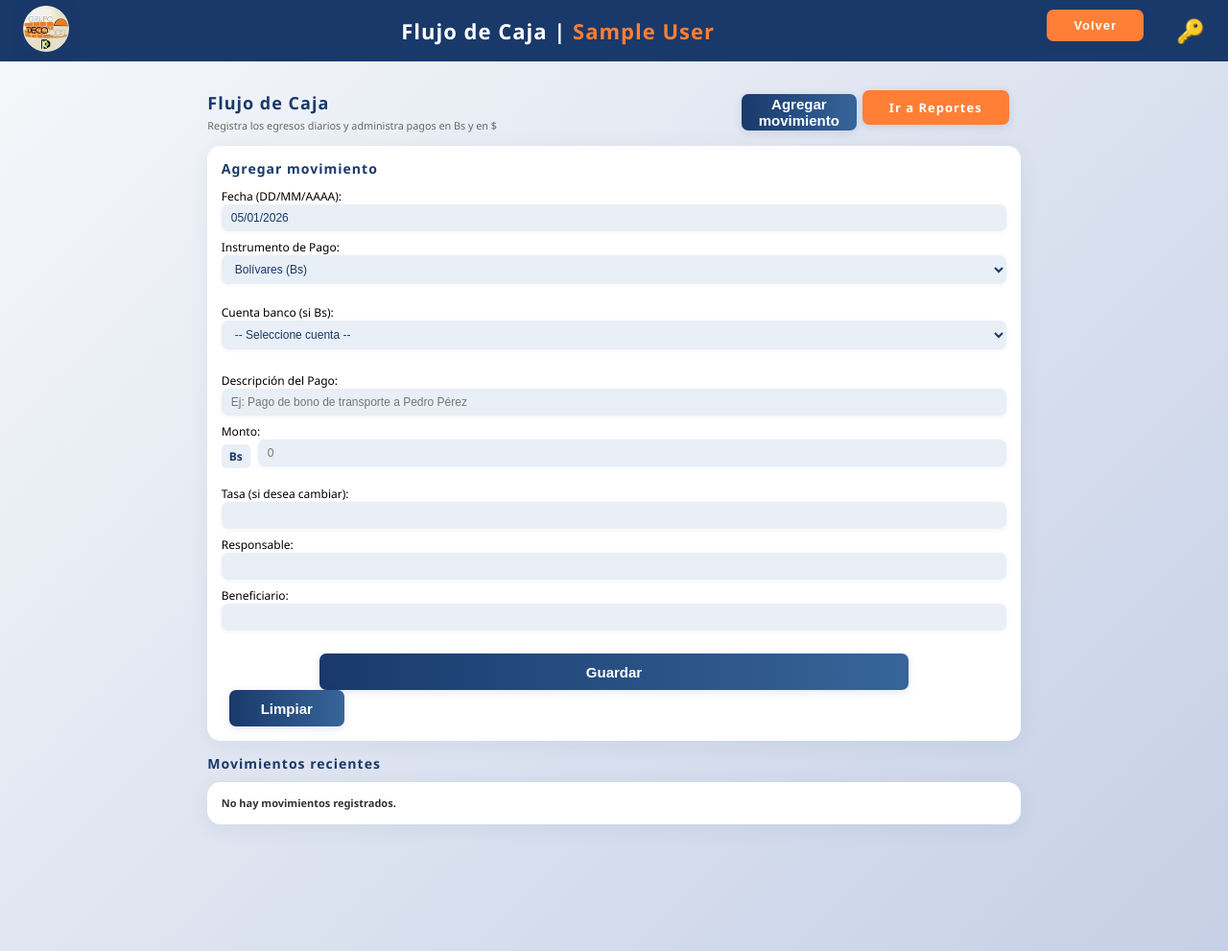
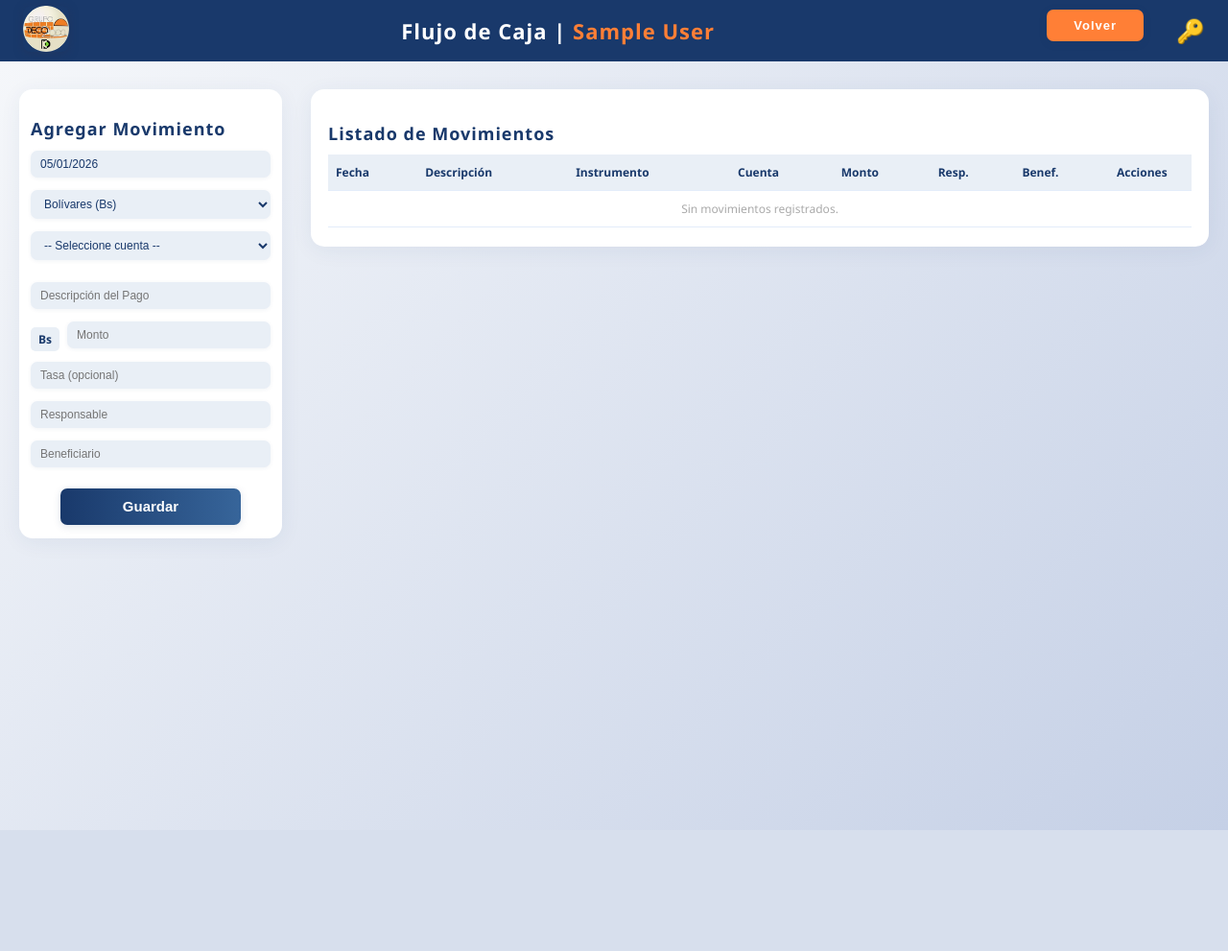
Before and after one commit to Stromgarde76/deco_system, a PHP site: page /modules/flujocaja.php in a window 1280 px wide. Shown: the whole page at 96% size. After the commit the page ends 865 px from the top, so only its background shows below. Run offline with PHP 8.4, Linux system fonts and the light colour scheme; the visitor is signed in with stand-in values (Sample User, id 1); data that the repository does not hold is empty.

Commit message:
Redesign flujocaja.php to follow bancos.php visual pattern
Co-authored-by: Stromgarde76 <223334061+Stromgarde76@users.noreply.github.com>

```diff
--- a/modules/flujocaja.php
+++ b/modules/flujocaja.php
@@ -356,51 +356,24 @@ unset($_SESSION['msg']);
         </div>
     </nav>
 
-    <main class="dashboard-main">
-        <div class="container-dashboard">
-            <header class="flex-row justify-space-between mb-12">
-                <div>
-                    <h2 class="m-0">Flujo de Caja</h2>
-                    <div class="small-note">Registra los egresos diarios y administra pagos en Bs y en $</div>
-                </div>
-                <div class="inline-actions no-print">
-                    <button class="btn-principal" onclick="document.getElementById('form-nuevo').scrollIntoView({behavior:'smooth'});">Agregar movimiento</button>
-                    <a class="btn-volver" href="reportes.php">Ir a Reportes</a>
-                </div>
-            </header>
-
+    <main class="seccion-bancos">
+        <section class="bancos-form">
+            <h2><?php echo isset($_GET['editar']) ? "Editar Movimiento" : "Agregar Movimiento"; ?></h2>
             <?php if ($msg_flash): ?>
-                <div class="msg card-panel"><?php echo htmlspecialchars($msg_flash); ?></div>
+                <div class="msg"><?php echo htmlspecialchars($msg_flash); ?></div>
             <?php endif; ?>
 
             <?php if (!empty($errors)): ?>
-                <div class="msg card-panel"><?php foreach($errors as $e) echo htmlspecialchars($e)."<br>"; ?></div>
+                <div class="msg"><?php foreach($errors as $e) echo htmlspecialchars($e)."<br>"; ?></div>
             <?php endif; ?>
-
-            <!-- Formulario principal (servirá para crear y para editar) -->
-            <section id="form-nuevo" class="card-panel" aria-label="Agregar movimiento">
-                <h3 class="mt-0" id="form-title">Agregar movimiento</h3>
-                <form id="form_agregar" method="POST" onsubmit="return flujocaja_before_submit(this);" class="formulario">
-                    <!-- hidden id: if set, we are editing -->
+            <form id="form_agregar" method="POST" onsubmit="return flujocaja_before_submit(this);" class="formulario" autocomplete="off">
                 <input type="hidden" name="id" id="form_id" value="">
-                    <div class="form-row">
-                        <!-- 1. Fecha (sin cambios) -->
-                        <label>Fecha (DD/MM/AAAA):
-                            <input name="fecha" id="fecha_input" type="text" value="<?php echo date('d/m/Y'); ?>" required placeholder="DD/MM/AAAA" />
-                        </label>
-
-                        <!-- 2. Instrumento (solo etiqueta modificada) -->
-                        <label>Instrumento de Pago:
+                <input type="text" name="fecha" id="fecha_input" type="text" value="<?php echo date('d/m/Y'); ?>" required placeholder="Fecha (DD/MM/AAAA)">
                 <select name="instrumento" id="instrumento" onchange="flujocaja_toggle_instrumento();" required>
-                                <option value="Bs">Bolívares (Bs)</option>
+                    <option value="">Seleccione instrumento</option>
+                    <option value="Bs" selected>Bolívares (Bs)</option>
                     <option value="$">Dólares ($)</option>
                 </select>
-                        </label>
-                    </div>
-
-                    <!-- Cuenta banco -->
-                    <div class="form-row mt-06">
-                        <label>Cuenta banco (si Bs):
                 <select name="banco_id" id="banco_id" onchange="flujocaja_on_bank_change();">
                     <option value="">-- Seleccione cuenta --</option>
                     <?php foreach($bancos as $b): ?>
@@ -408,62 +381,34 @@ unset($_SESSION['msg']);
                     <?php endforeach; ?>
                 </select>
                 <div id="bank_saldo_info" class="small-note" aria-live="polite"></div>
-                        </label>
+                <input type="text" name="descripcion" id="descripcion_input" placeholder="Descripción del Pago" required>
+                <div style="display: flex; align-items: center; gap: 8px;">
+                    <div id="currency_label" class="currency-badge">Bs</div>
+                    <input type="text" name="monto" id="monto_input" required placeholder="Monto" style="flex: 1;">
                 </div>
-
-                    <!-- 3. Descripción -->
-                    <div class="form-row mt-06">
-                        <label>Descripción del Pago:
-                            <input type="text" name="descripcion" id="descripcion_input" placeholder="Ej: Pago de bono de transporte a Pedro Pérez" required />
-                        </label>
-
-                        <!-- 4. Monto -->
-                        <label>Monto:
-                            <div class="flex-row">
-                                <div id="currency_label" class="currency-badge">Bs</div>
-                                <input type="text" name="monto" id="monto_input" required placeholder="0" />
-                            </div>
-                        </label>
-                    </div>
-
-                    <div class="form-row mt-06">
-                        <label>Tasa (si desea cambiar):
-                            <input type="text" name="tasa" id="tasa_input" value="<?php echo $tasa_actual!==null ? htmlspecialchars(str_replace(',', '.', (string)$tasa_actual)) : ''; ?>" />
-                        </label>
-                        <label>Responsable:
-                            <input type="text" name="responsable" id="responsable_input" />
-                        </label>
-                        <label>Beneficiario:
-                            <input type="text" name="beneficiario" id="beneficiario_input" />
-                        </label>
-                    </div>
-
-                    <div class="mt-09">
+                <input type="text" name="tasa" id="tasa_input" value="<?php echo $tasa_actual!==null ? htmlspecialchars(str_replace(',', '.', (string)$tasa_actual)) : ''; ?>" placeholder="Tasa (opcional)">
+                <input type="text" name="responsable" id="responsable_input" placeholder="Responsable">
+                <input type="text" name="beneficiario" id="beneficiario_input" placeholder="Beneficiario">
+                <div class="form-btns">
                     <button type="submit" id="submit_btn" name="guardar" class="btn-principal">Guardar</button>
-                        <button type="button" id="cancel_edit_btn" class="btn-volver ml-8 d-none">Cancelar edición</button>
-                        <button type="reset" class="btn-cancelar ml-8">Limpiar</button>
+                    <button type="button" id="cancel_edit_btn" class="btn-cancelar" style="display: none;">Cancelar</button>
                 </div>
             </form>
         </section>
-
-            <!-- Listado (sin cambios visuales) -->
-            <section class="mt-1rem">
-                <h3 class="mb-10">Movimientos recientes</h3>
-                <?php if (count($items) === 0): ?>
-                    <div class="msg card-panel">No hay movimientos registrados.</div>
-                <?php else: ?>
-                    <div class="tabla-scroll card-panel">
-                        <table class="reporte-tabla w-100">
+        <section class="bancos-lista">
+            <h2>Listado de Movimientos</h2>
+            <div class="tabla-scroll">
+            <table class="tabla-bancos">
                 <thead>
                     <tr>
                         <th>Fecha</th>
                         <th>Descripción</th>
                         <th>Instrumento</th>
                         <th>Cuenta</th>
-                                    <th class="align-right">Monto</th>
+                        <th>Monto</th>
                         <th>Resp.</th>
                         <th>Benef.</th>
-                                    <th class="no-print">Acciones</th>
+                        <th class="col-acciones">Acciones</th>
                     </tr>
                 </thead>
                 <tbody>
@@ -484,7 +429,7 @@ unset($_SESSION['msg']);
                             <td><?php echo $data_desc; ?></td>
                             <td><?php echo $data_instr; ?></td>
                             <td><?php echo htmlspecialchars($it['banco_nombre'] ?? '—'); ?></td>
-                                        <td class="align-right">
+                            <td class="td-saldo">
                                 <?php if ($it['instrumento'] === 'Bs'):
                                     $v = floatval($it['monto_bs'] ?? 0.0);
                                 ?>
@@ -492,7 +437,7 @@ unset($_SESSION['msg']);
                                     <?php if ($it['tasa'] && floatval($it['tasa'])>0):
                                         $usd = $v / floatval($it['tasa']);
                                     ?>
-                                                    <div class="conversion-usd-inline">(US$ <?php echo htmlspecialchars(number_format($usd,2,',','.')); ?>)</div>
+                                        <br><small class="saldo-secundario">(US$ <?php echo htmlspecialchars(number_format($usd,2,',','.')); ?>)</small>
                                     <?php endif; ?>
                                 <?php else:
                                     $v = floatval($it['monto_usd'] ?? 0.0);
@@ -502,8 +447,7 @@ unset($_SESSION['msg']);
                             </td>
                             <td><?php echo $data_resp; ?></td>
                             <td><?php echo $data_ben; ?></td>
-                                        <td class="no-print">
-                                            <div class="table-actions" aria-label="Acciones">
+                            <td>
                                 <a href="#" class="btn-accion editar"
                                    title="Editar"
                                    data-id="<?php echo $data_id; ?>"
@@ -516,40 +460,34 @@ unset($_SESSION['msg']);
                                    data-tasa="<?php echo $data_tasa; ?>"
                                    data-responsable="<?php echo $data_resp; ?>"
                                    data-beneficiario="<?php echo $data_ben; ?>"
-                                                   onclick="loadRecordIntoMainForm(this); return false;">
-                                                    <span aria-hidden="true">&#9998;</span>
-                                                    <span class="sr-only">Editar</span>
-                                                </a>
+                                   onclick="loadRecordIntoMainForm(this); return false;">&#9998;</a>
 
-                                                <form method="POST" class="form-inline" onsubmit="return confirm('¿Eliminar registro?');">
+                                <form method="POST" class="form-inline" onsubmit="return confirm('¿Eliminar este movimiento?');">
                                     <input type="hidden" name="id" value="<?php echo $it['id']; ?>">
-                                                    <button type="submit" name="eliminar" class="btn-accion eliminar" title="Eliminar">
-                                                        <span aria-hidden="true">&#128465;</span>
-                                                        <span class="sr-only">Eliminar</span>
-                                                    </button>
+                                    <button type="submit" name="eliminar" class="btn-accion eliminar" title="Eliminar">&#128465;</button>
                                 </form>
-                                            </div>
                             </td>
                         </tr>
                     <?php endforeach; ?>
+                    <?php if (count($items) === 0): ?>
+                    <tr>
+                        <td colspan="8" class="tabla-vacia">Sin movimientos registrados.</td>
+                    </tr>
+                    <?php endif; ?>
                 </tbody>
             </table>
             </div>
-
             <?php
                 $total_pages = max(1, ceil($total_rows / $perpage));
             ?>
-                    <div class="mt-08">
+            <?php if ($total_pages > 1): ?>
+            <div style="margin-top: 1rem;">
                 <?php for ($p = 1; $p <= $total_pages; $p++): ?>
-                            <a href="flujocaja.php?page=<?php echo $p; ?>" class="btn-volver mr-6<?php echo $p==$page?' opacity-active':''; ?>"><?php echo $p; ?></a>
+                    <a href="flujocaja.php?page=<?php echo $p; ?>" class="btn-volver" style="margin-right: 0.5rem; <?php echo $p==$page ? 'opacity: 0.6;' : ''; ?>"><?php echo $p; ?></a>
                 <?php endfor; ?>
             </div>
             <?php endif; ?>
         </section>
-
-        </div>
-
-        <div class="spacer-bottom"></div>
     </main>
 
     <!-- Cargar JS al final -->
@@ -689,12 +627,13 @@ unset($_SESSION['msg']);
         var submitBtn = document.getElementById('submit_btn');
         if (submitBtn) {
             submitBtn.name = 'guardar_edicion';
-            submitBtn.textContent = 'Guardar cambios';
+            submitBtn.textContent = 'Actualizar';
         }
         var cancelBtn = document.getElementById('cancel_edit_btn');
         if (cancelBtn) cancelBtn.style.display = 'inline-block';
 
-        document.getElementById('form-nuevo').scrollIntoView({behavior:'smooth', block:'center'});
+        document.querySelector('.bancos-form').scrollIntoView({behavior:'smooth', block:'center'});
+        flujocaja_toggle_instrumento();
         updateBankSaldoInfo(document.getElementById('form_agregar'), 'bank_saldo_info');
         setTimeout(function(){ var desc = document.getElementById('descripcion_input'); if (desc) desc.focus(); }, 200);
     }
@@ -711,6 +650,8 @@ unset($_SESSION['msg']);
                 if (submitBtn) { submitBtn.name = 'guardar'; submitBtn.textContent = 'Guardar'; }
                 this.style.display = 'none';
                 if (document.getElementById('currency_label')) document.getElementById('currency_label').innerText = 'Bs';
+                if (document.getElementById('instrumento')) document.getElementById('instrumento').value = 'Bs';
+                flujocaja_toggle_instrumento();
                 updateBankSaldoInfo(document.getElementById('form_agregar'), 'bank_saldo_info');
             });
         }
```
Lines whose indentation alone changed are shown as unchanged.
